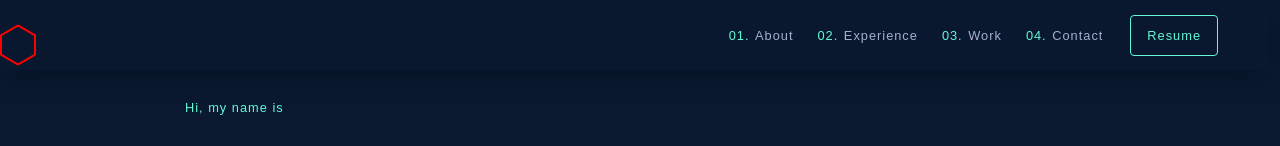
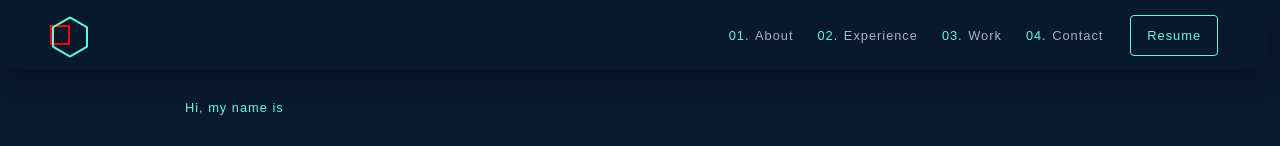
Before and after one commit to Tolkinxon/my-partfolio, a Next.js app: page / in a window 1280 px wide. Shown: the top 146 px of the page. Built offline with nearby package versions, Linux system fonts and the light colour scheme.

Commit message:
SIX CORNER

```diff
--- a/components/Navbar.js
+++ b/components/Navbar.js
@@ -5,13 +5,12 @@ const Navbar = ({ scroll }) => {
   console.log(scroll)
 
   return (
-    <nav className={styles.navbar} style={{top: scroll}}>
-      <div>
+    <nav className={styles.navbar} style={{ top: scroll }}>
+      <div className={styles.box_container}>
         <div className={styles.box}></div>
         <div className={styles.box}></div>
         <div className={styles.box}></div>
       </div>
-
 
       <div className={styles.selects}>
         <a href="#">
@@ -28,7 +27,6 @@ const Navbar = ({ scroll }) => {
         </a>
         <button className="button">Resume</button>
       </div>
-
     </nav>
   )
 }
--- a/styles/navbar.module.css
+++ b/styles/navbar.module.css
@@ -14,14 +14,19 @@
   transition: all 0.4s;
 }
 
-
 /********* SIX CORNER ********/
+.box_container {
+  width: 20px;
+  height: 20px;
+  border: 2px solid red;
+  margin-left: 50px;
+}
 .box {
   position: absolute;
   width: 36px;
   height: 20px;
-  border-right: 2px solid red;
-  border-left: 2px solid red;
+  border-right: 2px solid #62f9d6;
+  border-left: 2px solid #62f9d6;
   transform-origin: center center;
 }
 
@@ -31,9 +36,7 @@
 .box:nth-child(2) {
   transform: rotate(120deg);
 }
-
 /********* SIX CORNER ********/
-
 
 .navbar > .selects {
   position: absolute;
```
